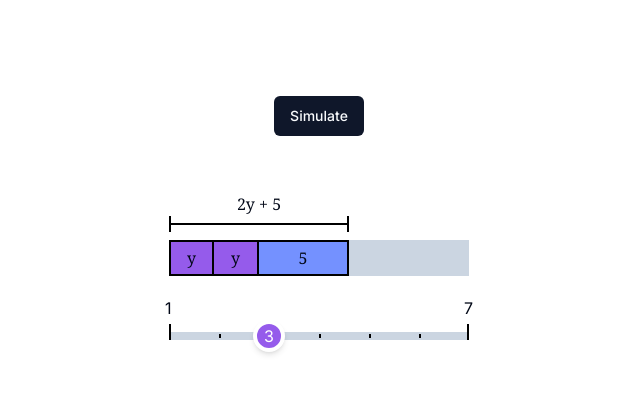
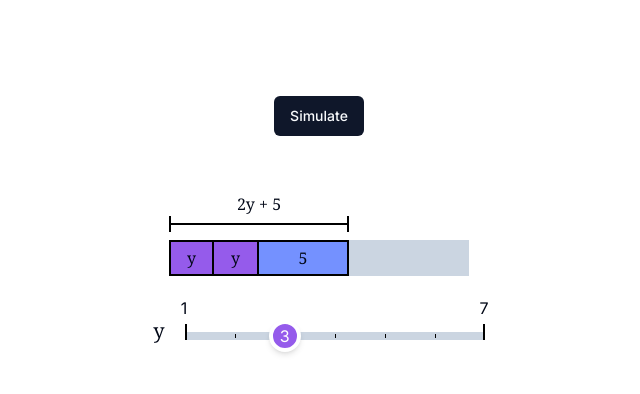
Before and after one commit to 13point5/interactive-ai-tutor, a Next.js app: page / in a window 1280 px wide. Shown: the top 394 px of the page, without its empty margins (321-961 px from the left). Built offline with nearby package versions, Linux system fonts and the light colour scheme.

Commit message:
add label to step slider

```diff
--- a/app/StepSlider.tsx
+++ b/app/StepSlider.tsx
@@ -8,6 +8,7 @@ const stepWidth = 50;
 const getStepperLeftPosition = (index: number) => stepWidth * index - 16;
 
 type Props = {
+  label: string;
   color: string;
   steps: number[];
   stepIndex: number;
@@ -16,6 +17,7 @@ type Props = {
 };
 
 const StepSlider = ({
+  label,
   color,
   steps,
   stepIndex,
@@ -33,7 +35,9 @@ const StepSlider = ({
   };
 
   return (
-    <div className="w-full flex items-center justify-center">
+    <div className="flex">
+      <span className="font-serif text-xl mr-[20px] mt-[-15px]">{label}</span>
+
       <div
         className={`relative h-2 bg-slate-300 flex items-center`}
         style={{
--- a/app/page.tsx
+++ b/app/page.tsx
@@ -13,7 +13,7 @@ export default function Home() {
   const [stepIndex, setStepIndex] = useState(2);
   const steps = [1, 2, 3, 4, 5, 6, 7];
 
-  const simulation: StepType[] = ["increment", "increment"];
+  const simulation: StepType[] = ["increment", "increment", "decrement"];
   const [simulationIndex, setSimulationIndex] = useState(-1);
 
   const performAction = async () => {
@@ -81,6 +81,7 @@ export default function Home() {
       />
 
       <StepSlider
+        label="y"
         color="#955BEB"
         steps={steps}
         stepIndex={stepIndex}
```
